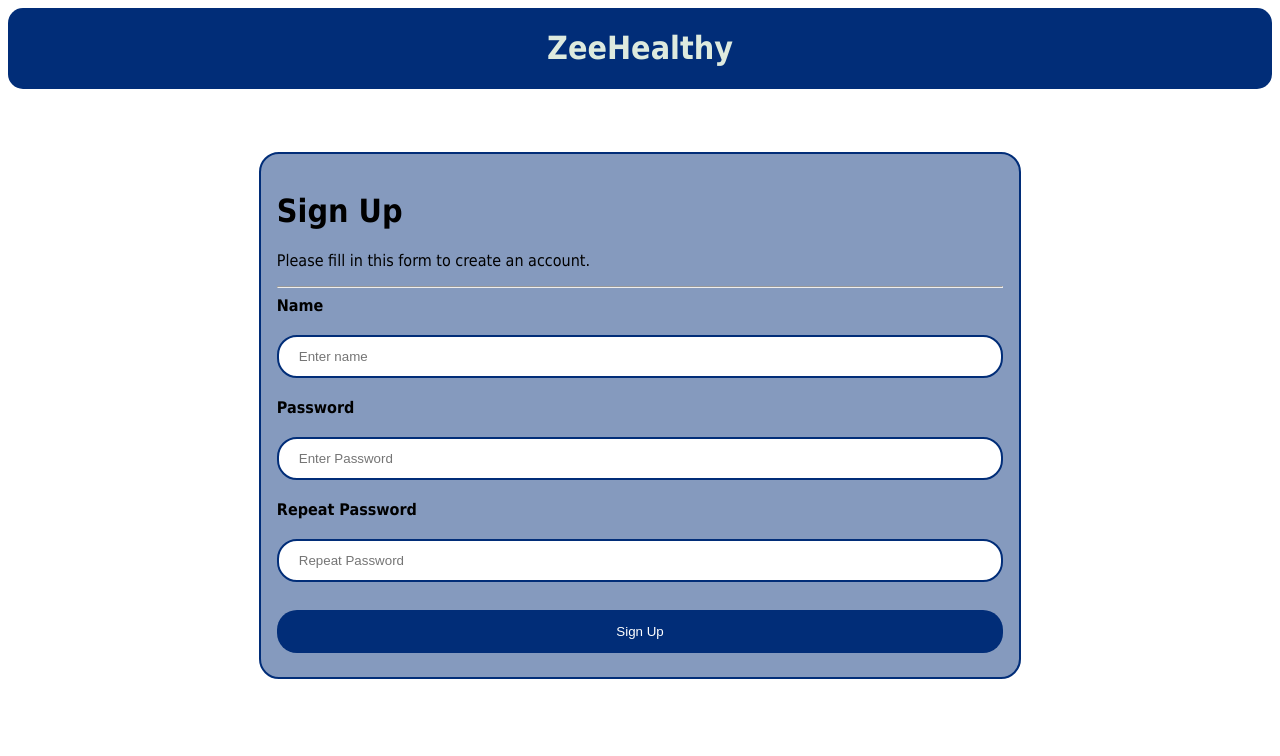
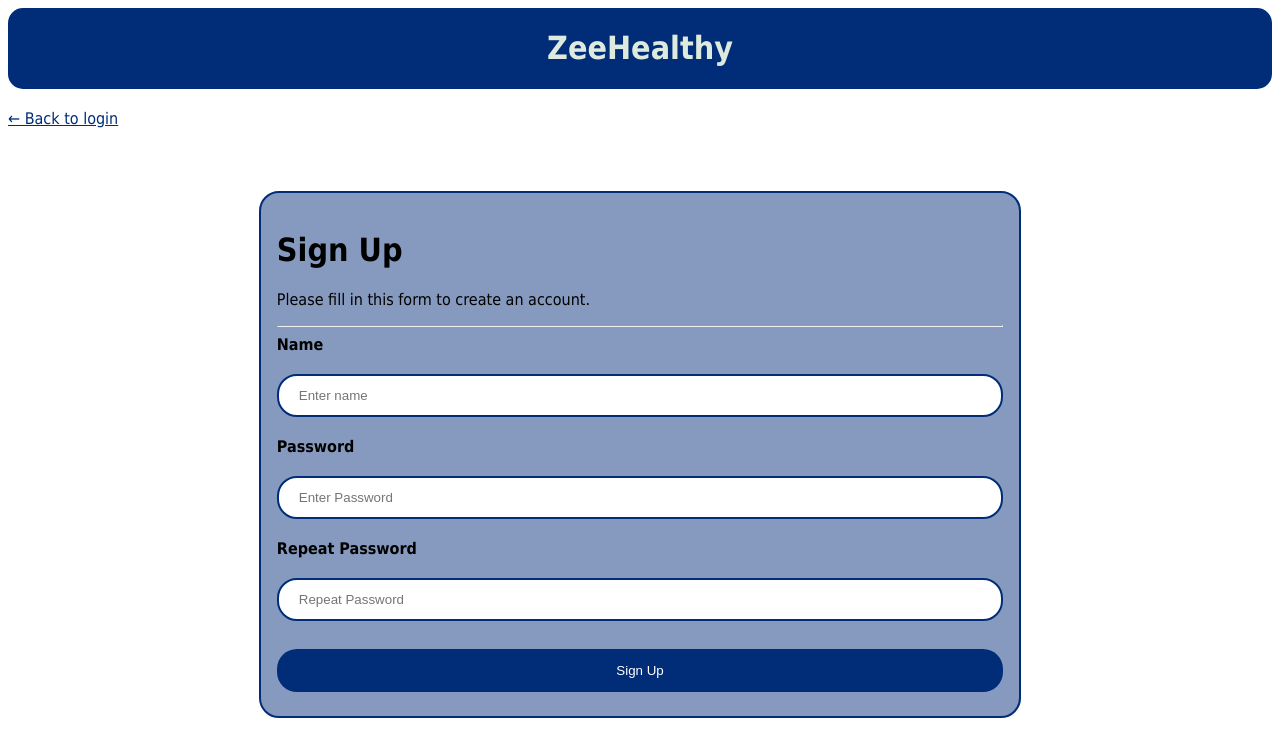
Before and after one commit to Smak0001/ZeeHealthy, a SvelteKit app: page /register in a window 1280 px wide. Shown: the top 756 px of the page. Built offline with nearby package versions, Linux system fonts and the light colour scheme; a web font is replaced by a local one.

Commit message:
Some button logic added

```diff
--- a/src/routes/login/+page.svelte
+++ b/src/routes/login/+page.svelte
@@ -1,4 +1,6 @@
 <script>
+// @ts-nocheck
+
 </script>
 
 <link rel="preconnect" href="https://fonts.googleapis.com" />
@@ -32,7 +34,7 @@
             />
             <div class="login-register">
                 <button class="login" type="submit">Login</button>
-                <button class="register" type="submit">Register</button>
+                <button type="button" onclick="window.location.href = '/register';">Register</button>
             </div>
             <div class="remember-forgotten">
                 <label>
--- a/src/routes/register/+page.svelte
+++ b/src/routes/register/+page.svelte
@@ -11,6 +11,8 @@
 <div class="header-container">
     <h1 class="header">ZeeHealthy</h1>
 </div>
+
+<a href="/login">← Back to login</a>
 
 <form class="modal-content" action="/action_page.php">
     <div class="container">
@@ -54,6 +56,10 @@
         color: var(--text-color);
     }
 
+    a {
+        color: #012d78;
+    }
+
     input[type="text"],
     input[type="password"] {
         width: 100%;
@@ -86,7 +92,7 @@
 
     .modal-content {
         background-color: var(--secondary-color);
-        margin: 5% auto 15% auto;
+        margin: 5% auto;
         border: 2px solid var(--primary-color);
         border-radius: 20px;
         width: 60%;
```
